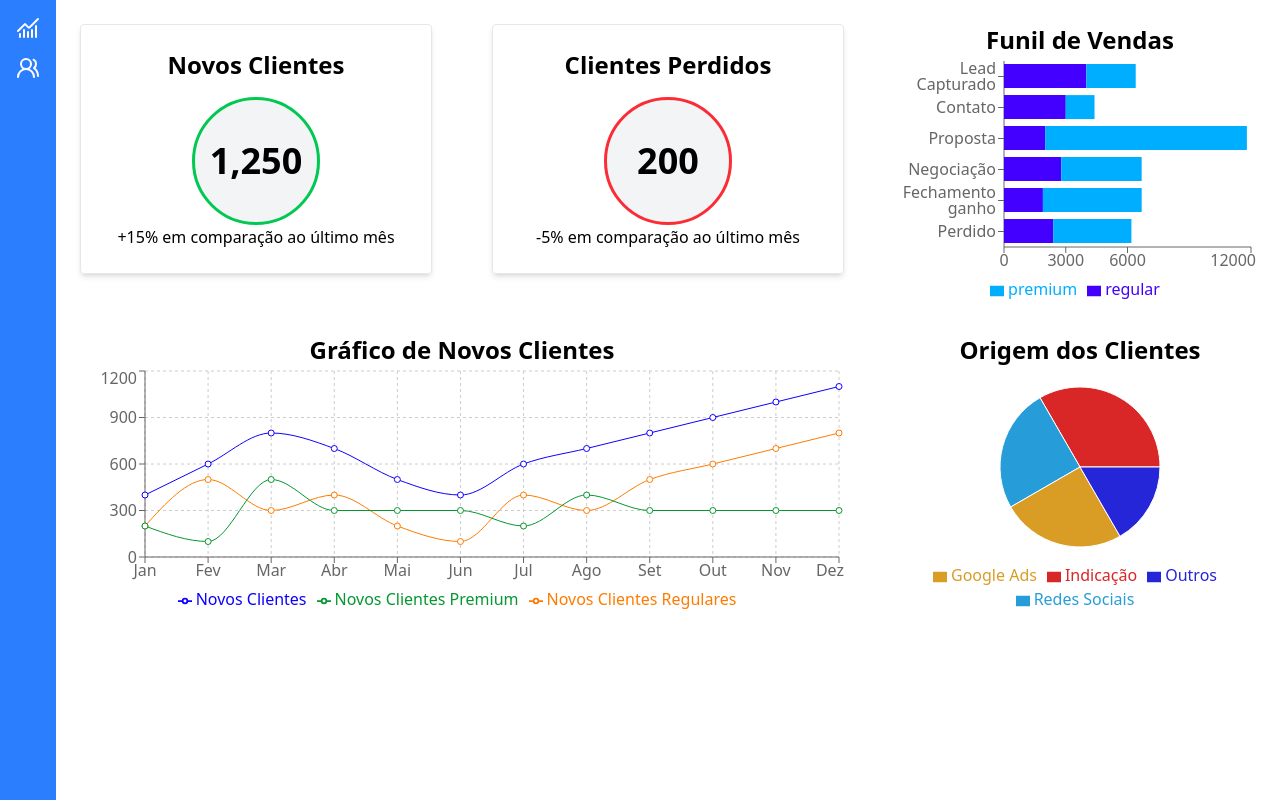
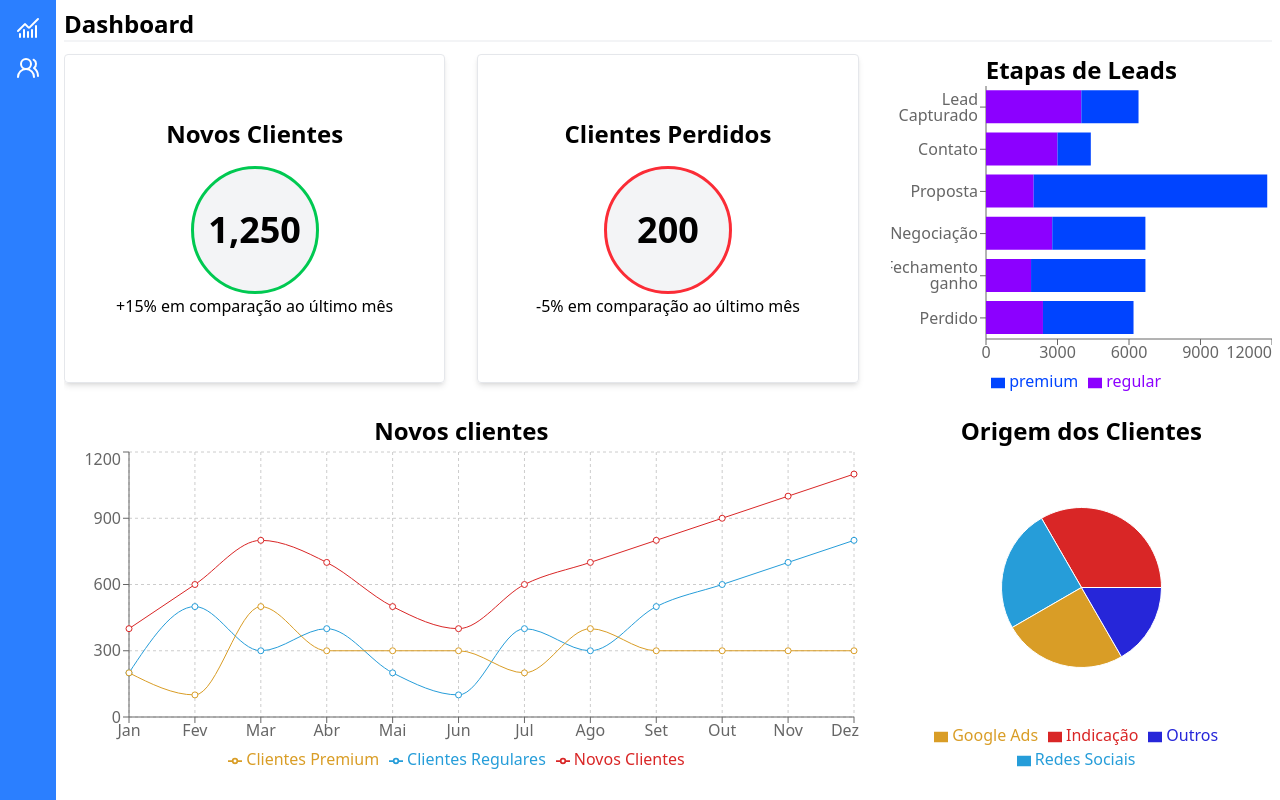
Before and after one commit to guilhermegodoydev/crm, a React (Vite) app in the folder client/: page / in a window 1280 px wide. Built offline with nearby package versions, Linux system fonts and the light colour scheme.

Commit message:
refatorando componentes gráficos

```diff
--- a/client/src/App.jsx
+++ b/client/src/App.jsx
@@ -5,7 +5,7 @@ function App() {
     return (
         <main className="flex">
             <MenuLateral/>
-            <div className="flex-1 p-6 overflow-x-hidden">
+            <div className="flex-1 p-2">
                 <Outlet/>
             </div>
         </main>
--- a/client/src/components/graficos/Funil.jsx
+++ /dev/null
@@ -1,28 +0,0 @@
-import { Bar, BarChart, LabelList, Legend, ResponsiveContainer, Tooltip, XAxis, YAxis } from "recharts";
-
-const dados = [
-    { nome: 'Lead Capturado', regular: 4000, premium: 2400, },
-    { nome: 'Contato', regular: 3000, premium: 1398, },
-    { nome: 'Proposta', regular: 2000, premium: 9800, },
-    { nome: 'Negociação', regular: 2780, premium: 3908, },
-    { nome: 'Fechamento ganho', regular: 1890, premium: 4800, },
-    { nome: 'Perdido', regular: 2390, premium: 3800, },
-];
-
-export default function Funil({ className }) {
-    return (
-        <div className={`container-grafico ${className}`}>
-            <h2>Funil de Vendas</h2>
-            <ResponsiveContainer>
-                <BarChart data={dados} layout="vertical">
-                    <XAxis type="number"/>
-                    <YAxis dataKey="nome" type="category" width={95}/>
-                    <Bar dataKey="regular" stackId="a" fill="#4400ffff"/>
-                    <Bar dataKey="premium" stackId="a" fill="#00aeffff"/>
-                    <Tooltip/>
-                    <Legend/>
-                </BarChart>
-            </ResponsiveContainer>
-        </div>
-    );
-}
--- /dev/null
+++ b/client/src/components/graficos/GraficoBarras.jsx
@@ -0,0 +1,35 @@
+import { Bar, BarChart, Legend, ResponsiveContainer, Tooltip, XAxis, YAxis } from "recharts";
+
+export default function GraficoBarras({
+    className,
+    titulo,
+    data,
+    eixoYKey,
+    layout,
+    barras = [{dataKey, stackId, fill}]
+}) {
+
+    const vertical = layout === "vertical";
+
+    return (
+        <div className={`container-grafico ${className}`}>
+            <h2>{titulo}</h2>
+            <ResponsiveContainer>
+                <BarChart data={data} layout={layout} margin={{bottom: 22}}>
+                    <XAxis type={vertical ? "number" : "category"} />
+                    <YAxis dataKey={eixoYKey} type={vertical ? "category" : "number"} width={95}/>
+                    {barras.map((b, index) => (
+                        <Bar
+                            key={b.id}
+                            dataKey={b.dataKey}
+                            stackId={b.stackId}
+                            fill={b.fill ? b.fill : `hsl(${index * 200}, 70%, 50%)`}
+                        />
+                    ))}
+                    <Tooltip/>
+                    <Legend/>
+                </BarChart>
+            </ResponsiveContainer>
+        </div>
+    );
+}
--- a/client/src/components/graficos/GraficoClientes.jsx
+++ /dev/null
@@ -1,41 +0,0 @@
-import {ResponsiveContainer, LineChart, Line, XAxis, YAxis, CartesianGrid, Tooltip, Legend} from "recharts";
-
-const dados = [
-    { nome: "Jan", novosClientes: 400, regular: 200, premium: 200 },
-    { nome: "Fev", novosClientes: 600, regular: 500, premium: 100 },
-    { nome: "Mar", novosClientes: 800, regular: 300, premium: 500 },
-    { nome: "Abr", novosClientes: 700, regular: 400, premium: 300 },
-    { nome: "Mai", novosClientes: 500, regular: 200, premium: 300 },
-    { nome: "Jun", novosClientes: 400, regular: 100, premium: 300 },
-    { nome: "Jul", novosClientes: 600, regular: 400, premium: 200 },
-    { nome: "Ago", novosClientes: 700, regular: 300, premium: 400 },
-    { nome: "Set", novosClientes: 800, regular: 500, premium: 300 },
-    { nome: "Out", novosClientes: 900, regular: 600, premium: 300 },
-    { nome: "Nov", novosClientes: 1000, regular: 700, premium: 300 },
-    { nome: "Dez", novosClientes: 1100, regular: 800, premium: 300 },
-];
-
-export default function GraficoClientes({ className }) {
-
-    const taxaCrescimento = 15;
-    const taxaPositiva = taxaCrescimento >= 0;
-    const taxaFormatada = `${taxaPositiva ? '+' : ''} ${Math.abs(taxaCrescimento)}%`;
-
-    return (
-        <div className={`container-grafico ${className}`}>
-            <h2>Gráfico de Novos Clientes</h2>
-            <ResponsiveContainer>
-                <LineChart data={dados}>
-                    <CartesianGrid strokeDasharray="3 3"/>
-                    <XAxis dataKey="nome"/>
-                    <YAxis dataKey="novosClientes"/>
-                    <Line dataKey="novosClientes" name="Novos Clientes" type="monotone" stroke="#0d00ffff"/>
-                    <Line dataKey="regular" name="Novos Clientes Regulares" type="monotone" stroke="#ff7b00ff"/>
-                    <Line dataKey="premium" name="Novos Clientes Premium" type="monotone" stroke="#059731ff"/>
-                    <Tooltip/>
-                    <Legend/>
-                </LineChart>
-            </ResponsiveContainer>
-        </div>
-    );
-}
--- /dev/null
+++ b/client/src/components/graficos/GraficoLinhas.jsx
@@ -0,0 +1,33 @@
+import {ResponsiveContainer, LineChart, Line, XAxis, YAxis, CartesianGrid, Tooltip, Legend} from "recharts";
+
+export default function GraficoLinhas({
+    className,
+    titulo,
+    data,
+    eixoXKey,
+    linhas = [{id, dataKey, nomeLinha, fill}]
+}) {
+    return (
+        <div className={`container-grafico ${className}`}>
+            <h2>{titulo}</h2>
+            <ResponsiveContainer>
+                <LineChart data={data}>
+                    <CartesianGrid strokeDasharray="3 3"/>
+                    <XAxis dataKey={eixoXKey}/>
+                    <YAxis/>
+                    {linhas.map((l, index) => (
+                        <Line
+                            key={l.id}
+                            dataKey={l.dataKey}
+                            name={l.nomeLinha}
+                            type="monotone"
+                            stroke={l.fill ? l.fill : `hsl(${index * 200}, 70%, 50%)`}
+                        />
+                    ))}
+                    <Tooltip/>
+                    <Legend/>
+                </LineChart>
+            </ResponsiveContainer>
+        </div>
+    );
+}
--- a/client/src/components/graficos/GraficoOrigemClientes.jsx
+++ b/client/src/components/graficos/GraficoPizza.jsx
@@ -1,20 +1,26 @@
 import { ResponsiveContainer, Legend, Pie, PieChart, Tooltip, Cell } from "recharts";
 
-const dados = [
-    { id: 1, origem: 'Indicação', clientes: 400 },
-    { id: 2, origem: 'Redes Sociais', clientes: 300 },
-    { id: 3, origem: 'Google Ads', clientes: 300 },
-    { id: 4, origem: 'Outros', clientes: 200 },
-];
-
-export default function GraficoOrigemClientes({ className }) {
+export default function GraficoPizza({
+    titulo,
+    className,
+    data,
+    dataKey,
+    nameKey
+}) {
     return (
         <div className={`container-grafico ${className}`}>
-            <h2>Origem dos Clientes</h2>
+            <h2>{titulo}</h2>
             <ResponsiveContainer>
                 <PieChart>
-                    <Pie data={dados} dataKey="clientes" nameKey="origem" cx="50%" cy="50%" outerRadius={80}>
-                        {dados.map((e, index) => (
+                    <Pie
+                        data={data}
+                        dataKey={dataKey}
+                        nameKey={nameKey}
+                        cx="50%"
+                        cy="50%"
+                        outerRadius={80}
+                    >
+                        {data.map((e, index) => (
                             <Cell key={e.id} fill={`hsl(${index * 200}, 70%, 50%)`}/>
                         ))}
                     </Pie>
--- a/client/src/screens/Dashboard.jsx
+++ b/client/src/screens/Dashboard.jsx
@@ -1,16 +1,79 @@
 import Card from "../components/Card";
-import Funil from "../components/graficos/Funil";
-import GraficoClientes from "../components/graficos/GraficoClientes";
-import GraficoOrigemClientes from "../components/graficos/GraficoOrigemClientes";
+import GraficoBarras from "../components/graficos/GraficoBarras";
+import GraficoLinhas from "../components/graficos/GraficoLinhas";
+import GraficoPizza from "../components/graficos/GraficoPizza";
+
+const dadosGraficoPizza = [
+    { id: 1, origem: 'Indicação', clientes: 400 },
+    { id: 2, origem: 'Redes Sociais', clientes: 300 },
+    { id: 3, origem: 'Google Ads', clientes: 300 },
+    { id: 4, origem: 'Outros', clientes: 200 },
+];
+
+const dadosGraficoLinha = [
+    { nome: "Jan", novosClientes: 400, regular: 200, premium: 200 },
+    { nome: "Fev", novosClientes: 600, regular: 500, premium: 100 },
+    { nome: "Mar", novosClientes: 800, regular: 300, premium: 500 },
+    { nome: "Abr", novosClientes: 700, regular: 400, premium: 300 },
+    { nome: "Mai", novosClientes: 500, regular: 200, premium: 300 },
+    { nome: "Jun", novosClientes: 400, regular: 100, premium: 300 },
+    { nome: "Jul", novosClientes: 600, regular: 400, premium: 200 },
+    { nome: "Ago", novosClientes: 700, regular: 300, premium: 400 },
+    { nome: "Set", novosClientes: 800, regular: 500, premium: 300 },
+    { nome: "Out", novosClientes: 900, regular: 600, premium: 300 },
+    { nome: "Nov", novosClientes: 1000, regular: 700, premium: 300 },
+    { nome: "Dez", novosClientes: 1100, regular: 800, premium: 300 },
+];
+
+const dadosGraficoBarra = [
+    { id: 1, nome: 'Lead Capturado', regular: 4000, premium: 2400, },
+    { id: 2, nome: 'Contato', regular: 3000, premium: 1398, },
+    { id: 3, nome: 'Proposta', regular: 2000, premium: 9800, },
+    { id: 4, nome: 'Negociação', regular: 2780, premium: 3908, },
+    { id: 5, nome: 'Fechamento ganho', regular: 1890, premium: 4800, },
+    { id: 6, nome: 'Perdido', regular: 2390, premium: 3800, },
+];
 
 export default function Dashboard() {
     return (
-        <div className="grid grid-cols-3 grid-rows-2 gap-15">
-            <Card titulo="Novos Clientes" valor="1,250" taxaCrescimento={15}/>
-            <Card titulo="Clientes Perdidos" valor="200" taxaCrescimento={-5}/>
-            <Funil className="col-span-1"/>
-            <GraficoClientes className="col-span-2"/>
-            <GraficoOrigemClientes/>
-        </div>
+        <section className="h-full overflow-hidden">
+            <h1>Dashboard</h1>
+            <hr className="border-1 border-gray-100 mb-3"/>
+
+            <div className="grid grid-cols-3 grid-rows-2 gap-8 h-[88%]">
+                <Card titulo="Novos Clientes" valor="1,250" taxaCrescimento={15}/>
+                <Card titulo="Clientes Perdidos" valor="200" taxaCrescimento={-5}/>
+
+                <GraficoBarras
+                    className="col-span-1"
+                    titulo="Etapas de Leads"
+                    data={dadosGraficoBarra}
+                    layout="vertical"
+                    eixoYKey="nome"
+                    barras={[
+                        {id: "barra-clientes-regulares", dataKey: "regular", stackId: "a", fill: "#8c00ffff"},
+                        {id: "barra-clientes-premium", dataKey: "premium", stackId: "a", fill: "#0044ffff"}
+                    ]}
+                />
+
+                <GraficoLinhas
+                    className="col-span-2"
+                    titulo="Novos clientes"
+                    data={dadosGraficoLinha} eixoXKey="nome"
+                    linhas={[
+                        {id: "linha-clientes", dataKey: "novosClientes", nomeLinha: "Novos Clientes"},
+                        {id: "linha-clientes-regular", dataKey: "regular", nomeLinha: "Clientes Regulares"},
+                        {id: "linha-clientes-premium", dataKey: "premium", nomeLinha: "Clientes Premium"}
+                    ]}
+                />
+
+                <GraficoPizza
+                    titulo="Origem dos Clientes"
+                    data={dadosGraficoPizza}
+                    dataKey="clientes"
+                    nameKey="origem"
+                />
+            </div>
+        </section>
     );
 }
```
